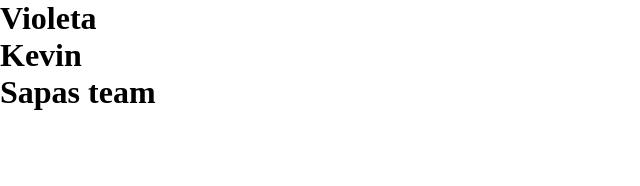
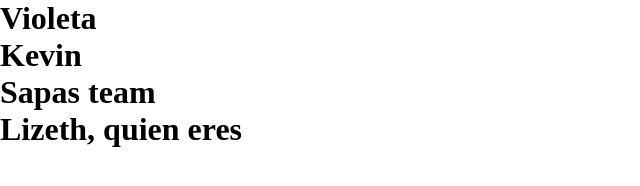
Before and after one commit to violetavillamizara/TeamGit, a plain HTML site: page index.html in a window 1280 px wide. Shown: the whole page, without its empty margins (0-640 px from the left). Drawn offline with Linux system fonts and the light colour scheme.

Commit message:
style: :lipstick: Se agregó h1

```diff
--- a/index.html
+++ b/index.html
@@ -11,5 +11,6 @@
     <h1>Violeta</h1>
     <h1>Kevin</h1>
     <h1>Sapas team</h1>
+    <h1>Lizeth, quien eres</h1>
 </body>
 </html>
```
